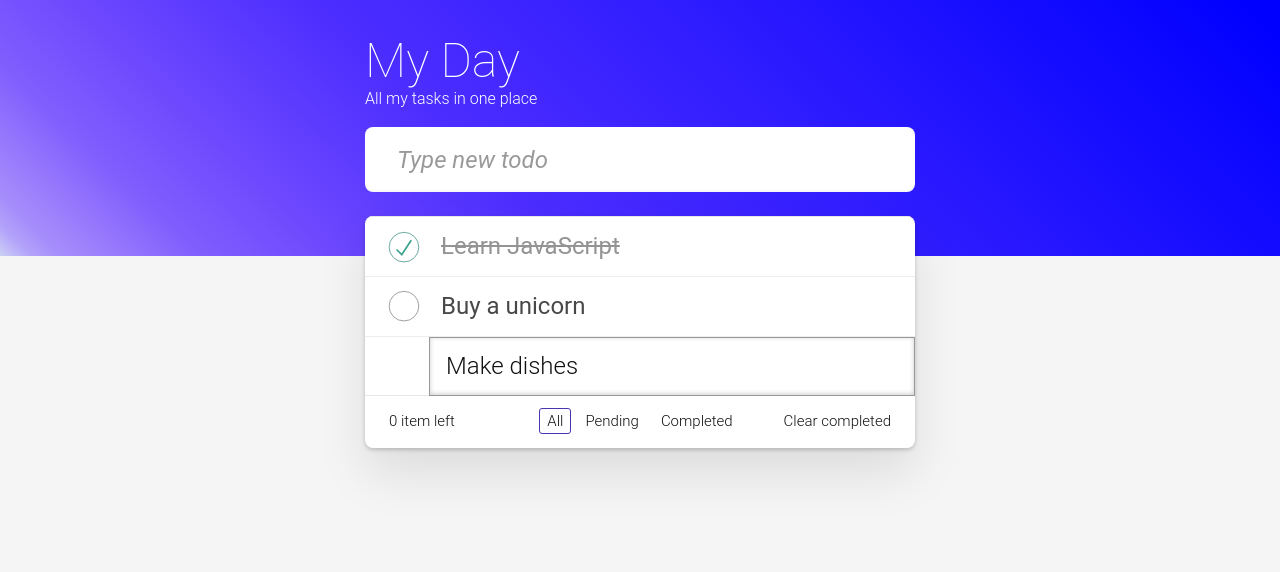
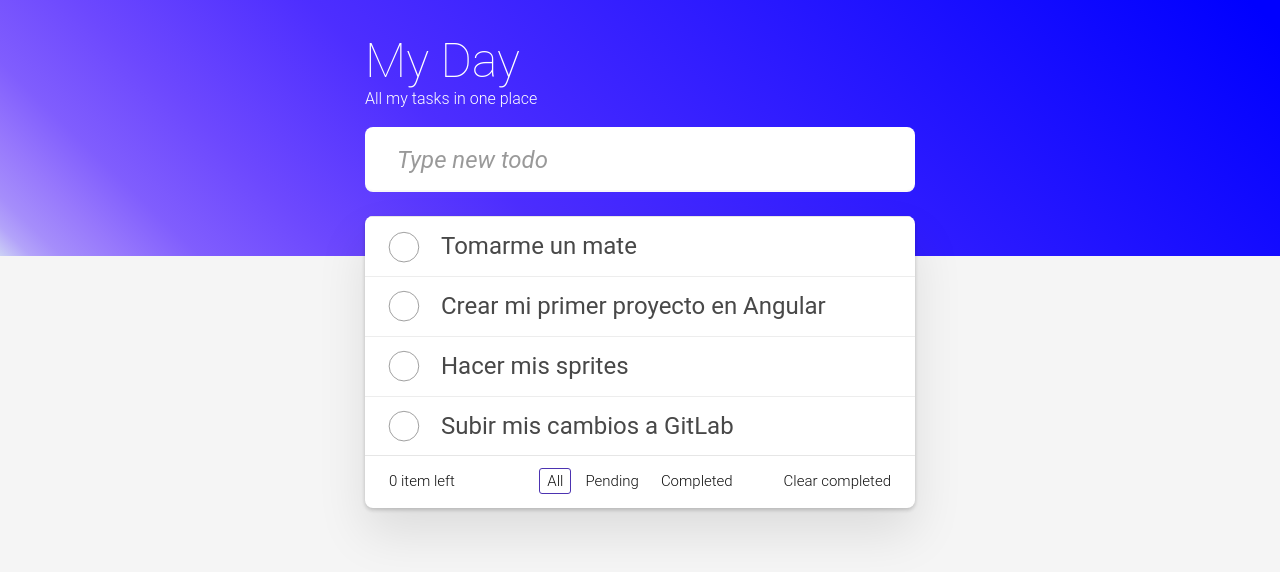
Before and after one commit to AdrianGerman/TodoApp_angular, an Angular app: page / in a window 1280 px wide. Shown: the top 572 px of the page. Built offline with nearby package versions, Linux system fonts and the light colour scheme.

Commit message:
Control directives

```diff
--- a/src/app/pages/home/home.component.html
+++ b/src/app/pages/home/home.component.html
@@ -14,7 +14,17 @@
     <!-- This section should be hidden by default and shown when there are todos -->
     <section class="main">
       <ul class="todo-list">
-        <li class="completed">
+
+        <li *ngFor="let task of tasks()">
+          <div class="view">
+            <input class="toggle" type="checkbox" />
+            <label>{{ task }}</label>
+            <button class="destroy"></button>
+          </div>
+          <input class="edit" value="Buy a unicorn" />
+        </li>
+
+        <!-- <li class="completed">
           <div class="view">
             <input class="toggle" type="checkbox" checked />
             <label>Learn JavaScript</label>
@@ -37,7 +47,7 @@
             <button class="destroy"></button>
           </div>
           <input class="edit" value="Make dishes" />
-        </li>
+        </li> -->
       </ul>
     </section>
     <!-- This footer should be hidden by default and shown when there are todos -->
--- a/src/app/pages/home/home.component.ts
+++ b/src/app/pages/home/home.component.ts
@@ -1,12 +1,18 @@
-import { Component } from '@angular/core';
+import { Component, signal } from '@angular/core';
+import { CommonModule } from '@angular/common';
 
 @Component({
   selector: 'app-home',
   standalone: true,
-  imports: [],
+  imports: [CommonModule], //mandamos los imports a nuestro archivo html
   templateUrl: './home.component.html',
-  styleUrl: './home.component.css'
+  styleUrl: './home.component.css',
 })
 export class HomeComponent {
-
+  tasks = signal([
+    'Tomarme un mate',
+    'Crear mi primer proyecto en Angular',
+    'Hacer mis sprites',
+    'Subir mis cambios a GitLab',
+  ]);
 }
```
